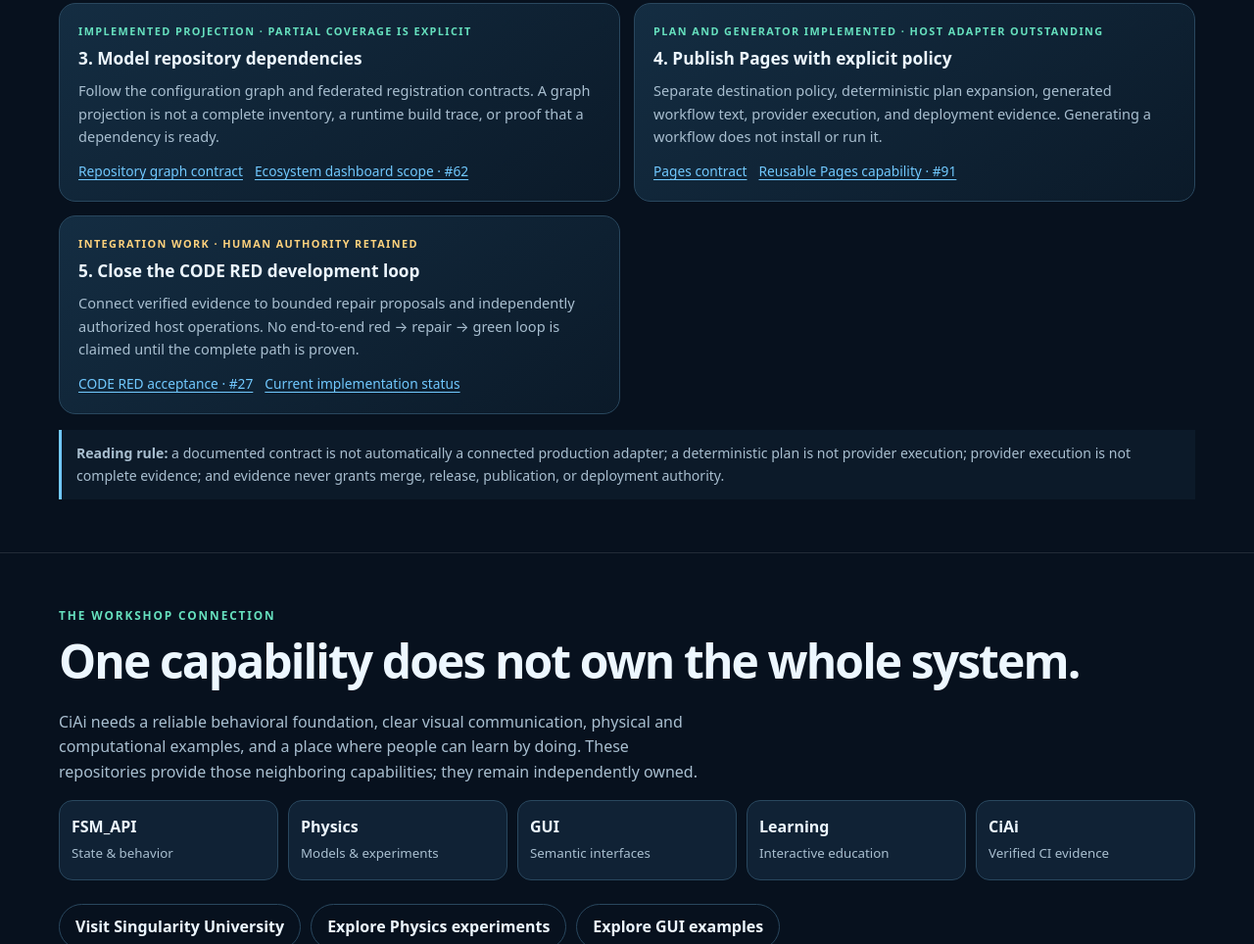
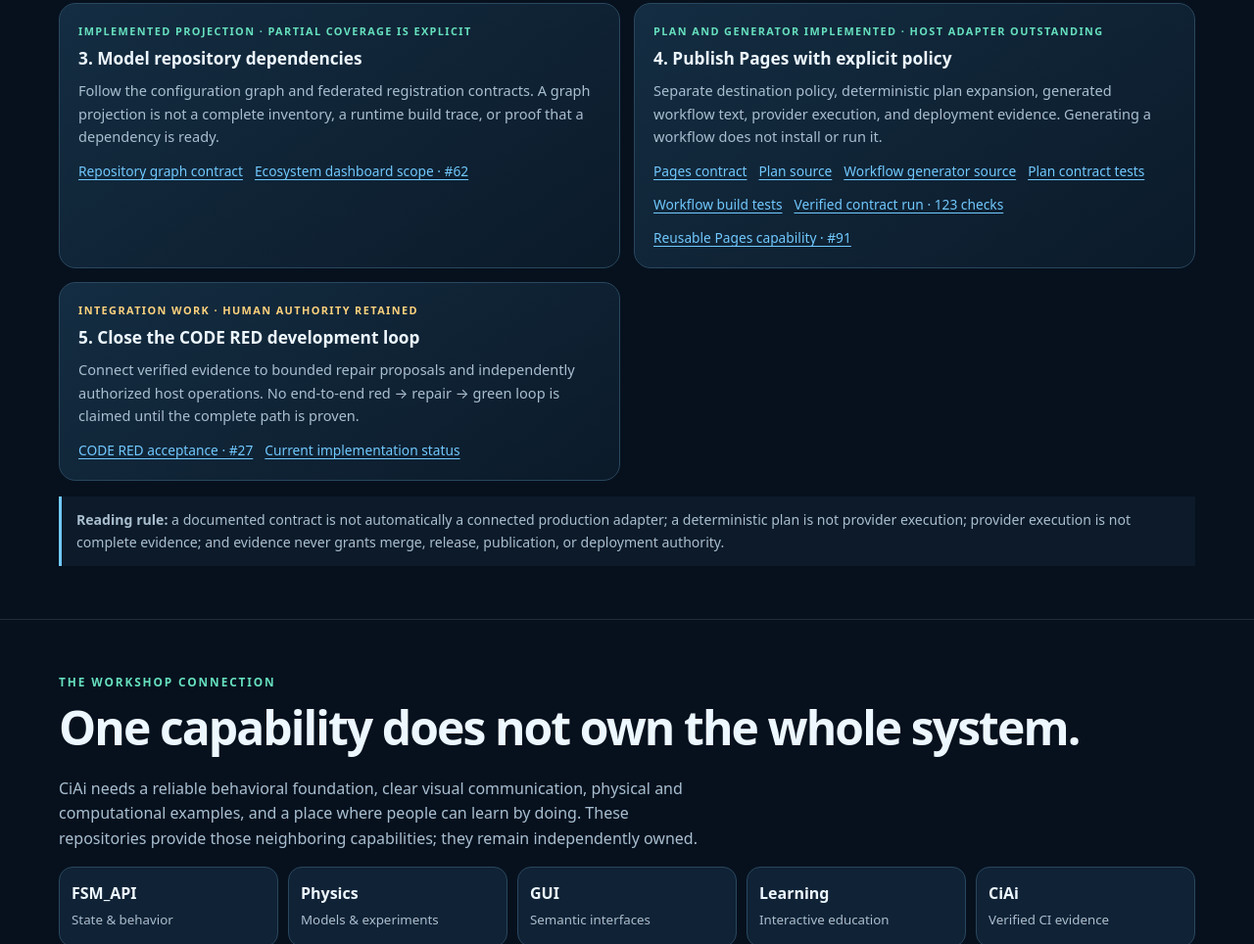
Before and after one commit to TrentBest/TheSingularityWorkshop.CiAi, a plain HTML site: page index.html in a window 1280 px wide. Shown: the part 4751-5715 px from the top of the page at 98% size. Drawn offline with Linux system fonts and the light colour scheme.

Commit message:
Add source and test traceability to Pages capability atlas

```diff
--- a/index.html
+++ b/index.html
@@ -92,7 +92,7 @@
 <article class="capability-card"><div class="capability-state">Implemented foundations · read-only</div><h3>1. Observe exact-commit CI evidence</h3><p>Trace a repository and full commit SHA through workflow, run, attempt, job, artifact, and structured test evidence. Missing, mismatched, stale, or incomplete records do not become a pass.</p><div class="capability-links"><a href="https://github.com/TrentBest/TheSingularityWorkshop.CiAi/blob/development/README.md">Runnable observer example</a><a href="https://github.com/TrentBest/TheSingularityWorkshop.CiAi/blob/development/docs/CODE_RED_NEXT_STEPS.md">Evidence implementation record</a></div></article>
 <article class="capability-card"><div class="capability-state">Implemented contracts · host integration remains</div><h3>2. Compose and plan development workflows</h3><p>Inspect the builder direction, typed workflow plans, deterministic scheduling, matrix expansion, and the boundary between declarative intent and provider execution.</p><div class="capability-links"><a href="https://github.com/TrentBest/TheSingularityWorkshop.CiAi/blob/development/docs/CI_BUILDER_DESIGN.md">Builder design</a><a href="https://github.com/TrentBest/TheSingularityWorkshop.CiAi/blob/development/docs/CODE_RED_NEXT_STEPS.md">CODE RED status</a></div></article>
 <article class="capability-card"><div class="capability-state">Implemented projection · partial coverage is explicit</div><h3>3. Model repository dependencies</h3><p>Follow the configuration graph and federated registration contracts. A graph projection is not a complete inventory, a runtime build trace, or proof that a dependency is ready.</p><div class="capability-links"><a href="https://github.com/TrentBest/TheSingularityWorkshop.CiAi/blob/development/docs/REPOSITORY_BUILD_GRAPH.md">Repository graph contract</a><a href="https://github.com/TrentBest/TheSingularityWorkshop.CiAi/issues/62">Ecosystem dashboard scope · #62</a></div></article>
-<article class="capability-card"><div class="capability-state">Plan and generator implemented · host adapter outstanding</div><h3>4. Publish Pages with explicit policy</h3><p>Separate destination policy, deterministic plan expansion, generated workflow text, provider execution, and deployment evidence. Generating a workflow does not install or run it.</p><div class="capability-links"><a href="https://github.com/TrentBest/TheSingularityWorkshop.CiAi/blob/development/docs/PAGES_PUBLICATION_CONTRACT.md">Pages contract</a><a href="https://github.com/TrentBest/TheSingularityWorkshop.CiAi/issues/91">Reusable Pages capability · #91</a></div></article>
+<article class="capability-card"><div class="capability-state">Plan and generator implemented · host adapter outstanding</div><h3>4. Publish Pages with explicit policy</h3><p>Separate destination policy, deterministic plan expansion, generated workflow text, provider execution, and deployment evidence. Generating a workflow does not install or run it.</p><div class="capability-links"><a href="https://github.com/TrentBest/TheSingularityWorkshop.CiAi/blob/development/docs/PAGES_PUBLICATION_CONTRACT.md">Pages contract</a><a href="https://github.com/TrentBest/TheSingularityWorkshop.CiAi/blob/development/src/TheSingularityWorkshop.CiAi/CiPagesPublicationPlan.cs">Plan source</a><a href="https://github.com/TrentBest/TheSingularityWorkshop.CiAi/blob/development/src/TheSingularityWorkshop.CiAi/CiPagesWorkflowGenerator.cs">Workflow generator source</a><a href="https://github.com/TrentBest/TheSingularityWorkshop.CiAi/blob/development/tests/TheSingularityWorkshop.CiAi.ContractTests/CiPagesPublicationPlanContractTests.cs">Plan contract tests</a><a href="https://github.com/TrentBest/TheSingularityWorkshop.CiAi/blob/development/tests/TheSingularityWorkshop.CiAi.ContractTests/CiPagesWorkflowBuildContractTests.cs">Workflow build tests</a><a href="https://github.com/TrentBest/TheSingularityWorkshop.CiAi/actions/runs/46093220641">Verified contract run · 123 checks</a><a href="https://github.com/TrentBest/TheSingularityWorkshop.CiAi/issues/91">Reusable Pages capability · #91</a></div></article>
 <article class="capability-card"><div class="capability-state integration">Integration work · human authority retained</div><h3>5. Close the CODE RED development loop</h3><p>Connect verified evidence to bounded repair proposals and independently authorized host operations. No end-to-end red → repair → green loop is claimed until the complete path is proven.</p><div class="capability-links"><a href="https://github.com/TrentBest/TheSingularityWorkshop.CiAi/issues/27">CODE RED acceptance · #27</a><a href="https://github.com/TrentBest/TheSingularityWorkshop.CiAi/blob/development/docs/CODE_RED_NEXT_STEPS.md">Current implementation status</a></div></article>
 </div>
 <div class="capability-note"><strong>Reading rule:</strong> a documented contract is not automatically a connected production adapter; a deterministic plan is not provider execution; provider execution is not complete evidence; and evidence never grants merge, release, publication, or deployment authority.</div>
```
